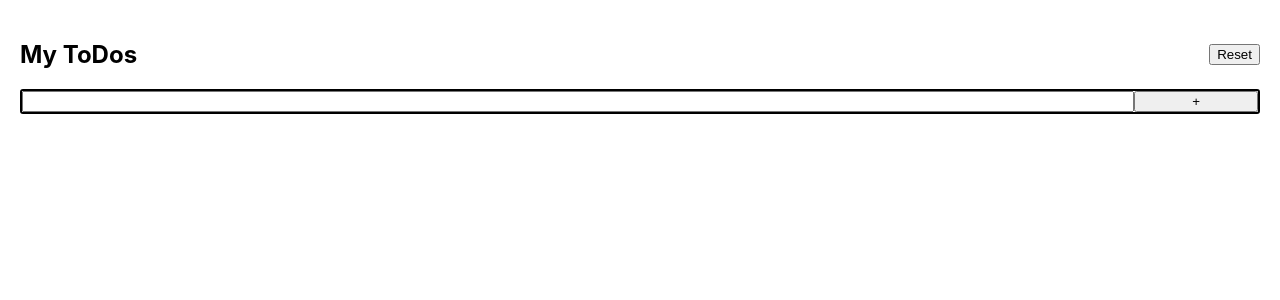
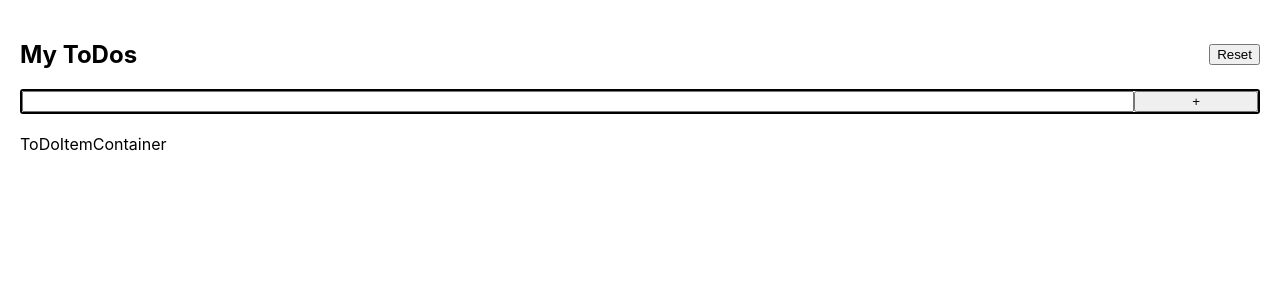
Before and after one commit to hannahmitchell99/todo-tech-test, a React (Create React App) app: page / in a window 1280 px wide. Shown: the top 300 px of the page. Built offline with nearby package versions, Linux system fonts and the light colour scheme.

Commit message:
created to do item container

```diff
--- a/src/App.jsx
+++ b/src/App.jsx
@@ -2,11 +2,13 @@ import './App.scss';
 
 import React from 'react'
 import Nav from './containers/Nav/Nav';
+import ToDoItemContainer from './containers/ToDoItemContainer/ToDoItemContainer';
 
 const App = () => {
   return (
     <div className='app'>
         <Nav/>
+        <ToDoItemContainer/>
     </div>
 
   )
--- /dev/null
+++ b/src/containers/ToDoItemContainer/ToDoItemContainer.jsx
@@ -0,0 +1,10 @@
+import React from 'react'
+import "../ToDoItemContainer/ToDoItemContainer.scss"
+
+const ToDoItemContainer = () => {
+  return (
+    <div className='item-container'>ToDoItemContainer</div>
+  )
+}
+
+export default ToDoItemContainer
--- /dev/null
+++ b/src/containers/ToDoItemContainer/ToDoItemContainer.scss
@@ -0,0 +1,3 @@
+.item-container{
+    padding:10px;
+}
```
